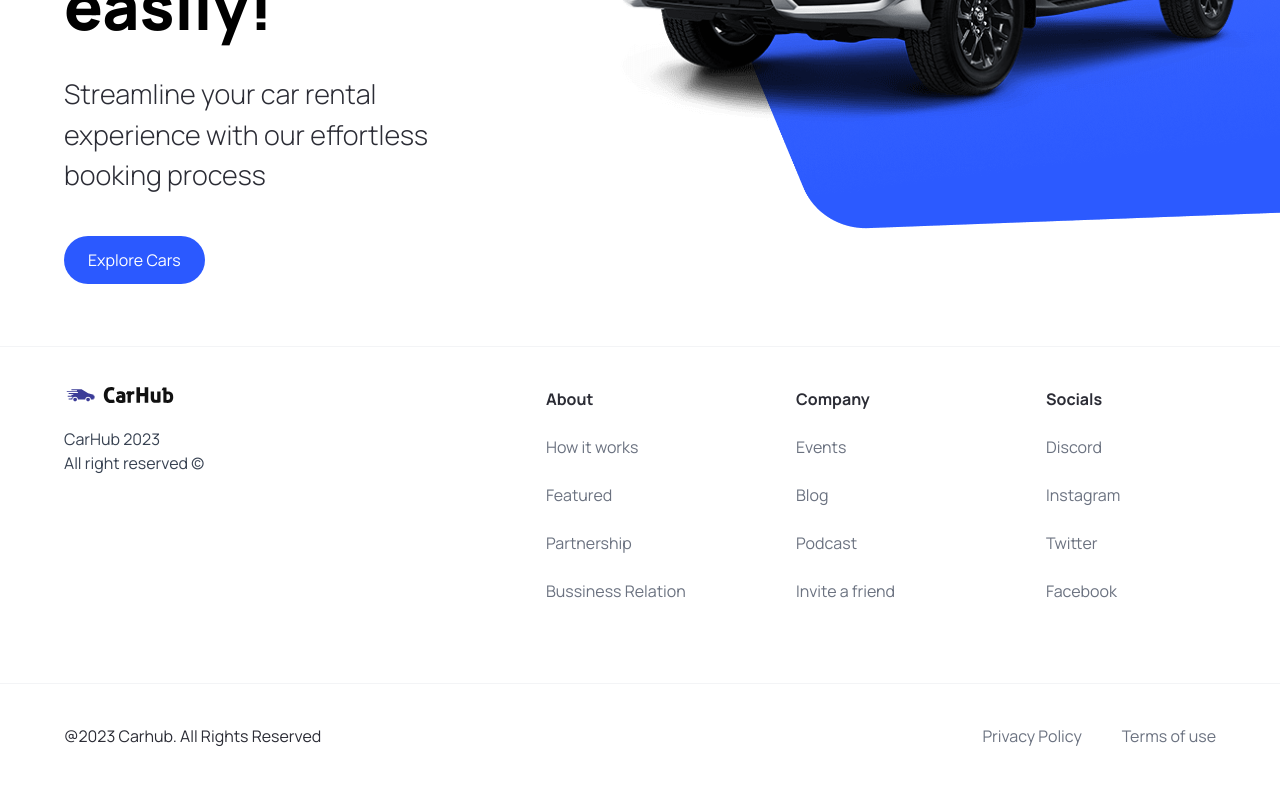
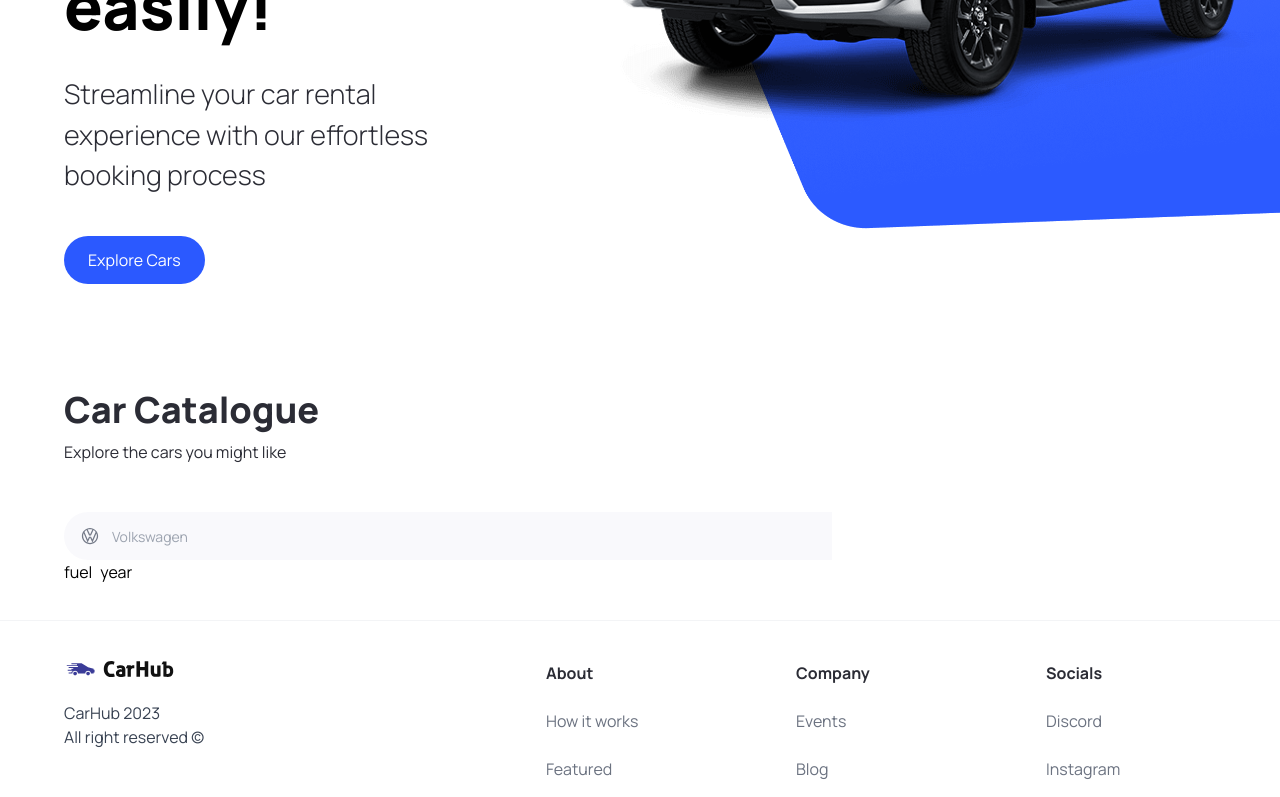
Before and after one commit to daniArbesu/car-shop, a Next.js app: page / in a window 1280 px wide. Shown: the part 474-1271 px from the top of the page. Built offline with nearby package versions, Linux system fonts and the light colour scheme.

Commit message:
feat: add filters to cars grid

```diff
--- a/package.json
+++ b/package.json
@@ -9,6 +9,7 @@
     "lint": "next lint"
   },
   "dependencies": {
+    "@headlessui/react": "^1.7.17",
     "autoprefixer": "10.4.15",
     "next": "13.4.19",
     "postcss": "8.4.28",
--- a/src/app/page.tsx
+++ b/src/app/page.tsx
@@ -1,9 +1,25 @@
+import CustomFilter from '@/components/CustomFilter';
 import Hero from '@/components/Hero';
+import Searchbar from '@/components/Searchbar';
 
 export default function HomePage() {
   return (
     <main className="overflow-hidden">
       <Hero />
+      <section className="padding-x padding-y max-width mt-12" id="discover">
+        <div className="home__text-container">
+          <h2 className="text-4xl font-extrabold">Car Catalogue</h2>
+          <p>Explore the cars you might like</p>
+        </div>
+
+        <div className="home__filters">
+          <Searchbar />
+        </div>
+        <div className="home__filter-container">
+          <CustomFilter title="fuel" />
+          <CustomFilter title="year" />
+        </div>
+      </section>
     </main>
   );
 }
--- /dev/null
+++ b/src/components/CustomFilter.tsx
@@ -0,0 +1,9 @@
+interface Props {
+  title: string;
+}
+
+const CustomFilter: React.FC<Props> = ({ title }) => {
+  return <div>{title}</div>;
+};
+
+export default CustomFilter;
--- /dev/null
+++ b/src/components/SearchManufacturer.tsx
@@ -0,0 +1,83 @@
+'use client';
+import { Combobox, Transition } from '@headlessui/react';
+import { ManufacturerLogo } from './ui/Icons';
+import { Fragment, useState } from 'react';
+import { manufacturers } from '@/constants';
+
+interface Props {
+  manufacturer: string;
+  setManufacturer: (manufacturer: string) => void;
+}
+
+const SearchManufacturer: React.FC<Props> = ({ manufacturer, setManufacturer }) => {
+  const [query, setQuery] = useState('');
+
+  const filteredManufacturers =
+    query === ''
+      ? manufacturers
+      : manufacturers.filter((item) => item.trim().toLowerCase().includes(query.toLowerCase()));
+
+  return (
+    <div className="search-manufacturer">
+      <Combobox value={manufacturer} onChange={setManufacturer}>
+        <div className="relative w-full">
+          <Combobox.Button className="absolute top-[14px]">
+            <ManufacturerLogo className="ml-4 h-5 w-5" />
+          </Combobox.Button>
+          <Combobox.Input
+            className="search-manufacturer__input"
+            placeholder="Volkswagen"
+            displayValue={(manufacturer: string) => manufacturer}
+            onChange={(e) => setQuery(e.target.value)}
+          />
+          <Transition
+            as={Fragment}
+            leave="transition ease-in duration-100"
+            leaveFrom="opacity-100"
+            leaveTo="opacity-0"
+            afterLeave={() => setQuery('')}
+          >
+            <Combobox.Options>
+              {filteredManufacturers.length === 0 && query !== '' ? (
+                <div className="relative cursor-default select-none px-4 py-2 text-gray-700">
+                  Nothing found.
+                </div>
+              ) : (
+                filteredManufacturers.map((item) => (
+                  <Combobox.Option
+                    key={item}
+                    className={({ active }) =>
+                      `search-manufacturer__option relative ${
+                        active ? 'bg-primary-blue text-white' : 'text-gray-900'
+                      }`
+                    }
+                    value={item}
+                  >
+                    {({ selected, active }) => (
+                      <>
+                        <span
+                          className={`block truncate ${selected ? 'font-medium' : 'font-normal'}`}
+                        >
+                          {item}
+                        </span>
+                        {selected ? (
+                          <span
+                            className={`absolute inset-y-0 left-0 flex items-center pl-3 ${
+                              active ? 'text-white' : 'text-teal-600'
+                            }`}
+                          ></span>
+                        ) : null}
+                      </>
+                    )}
+                  </Combobox.Option>
+                ))
+              )}
+            </Combobox.Options>
+          </Transition>
+        </div>
+      </Combobox>
+    </div>
+  );
+};
+
+export default SearchManufacturer;
--- /dev/null
+++ b/src/components/Searchbar.tsx
@@ -0,0 +1,18 @@
+'use client';
+import { useState } from 'react';
+import SearchManufacturer from './SearchManufacturer';
+
+const Searchbar = () => {
+  const [manufacturer, setManufacturer] = useState('');
+  const handleSearch = () => {};
+
+  return (
+    <form className="searchbar" onSubmit={handleSearch}>
+      <div className="searchbar__item">
+        <SearchManufacturer manufacturer={manufacturer} setManufacturer={setManufacturer} />
+      </div>
+    </form>
+  );
+};
+
+export default Searchbar;
--- a/src/components/ui/Icons.tsx
+++ b/src/components/ui/Icons.tsx
@@ -34,3 +34,16 @@ export const Logo: React.FC<LogoProps> = ({ className = 'h-4 w-28' }) => {
     </svg>
   );
 };
+
+type ManufacturerProps = { className?: string };
+
+export const ManufacturerLogo: React.FC<ManufacturerProps> = ({ className }) => {
+  return (
+    <svg className={className} viewBox="0 0 32 32">
+      <path
+        fill="#747A88"
+        d="M16,3C8.832,3,3,8.832,3,16s5.832,13,13,13s13-5.832,13-13S23.168,3,16,3z M19.783,5.684l-3.708,7.881l-3.73-7.928	C13.491,5.232,14.717,5,16,5C17.331,5,18.601,5.25,19.783,5.684z M10.526,6.472L14.539,15h3.072l3.979-8.457	c1.322,0.785,2.466,1.835,3.357,3.082L19.836,21.56L17.691,17h-3.232l-2.145,4.56L7.148,9.497C8.052,8.27,9.2,7.237,10.526,6.472z M5,16c0-1.542,0.322-3.01,0.898-4.343l6.268,14.64C7.988,24.736,5,20.716,5,16z M12.276,26.337l3.799-8.073l3.777,8.027	C18.651,26.742,17.356,27,16,27C14.691,27,13.441,26.758,12.276,26.337z M20.011,26.232l6.164-14.397C26.704,13.121,27,14.526,27,16	C27,20.649,24.096,24.625,20.011,26.232z"
+      ></path>
+    </svg>
+  );
+};
```
Also changed, not shown: 1 other file (tests, documents, lock files or other folders).
